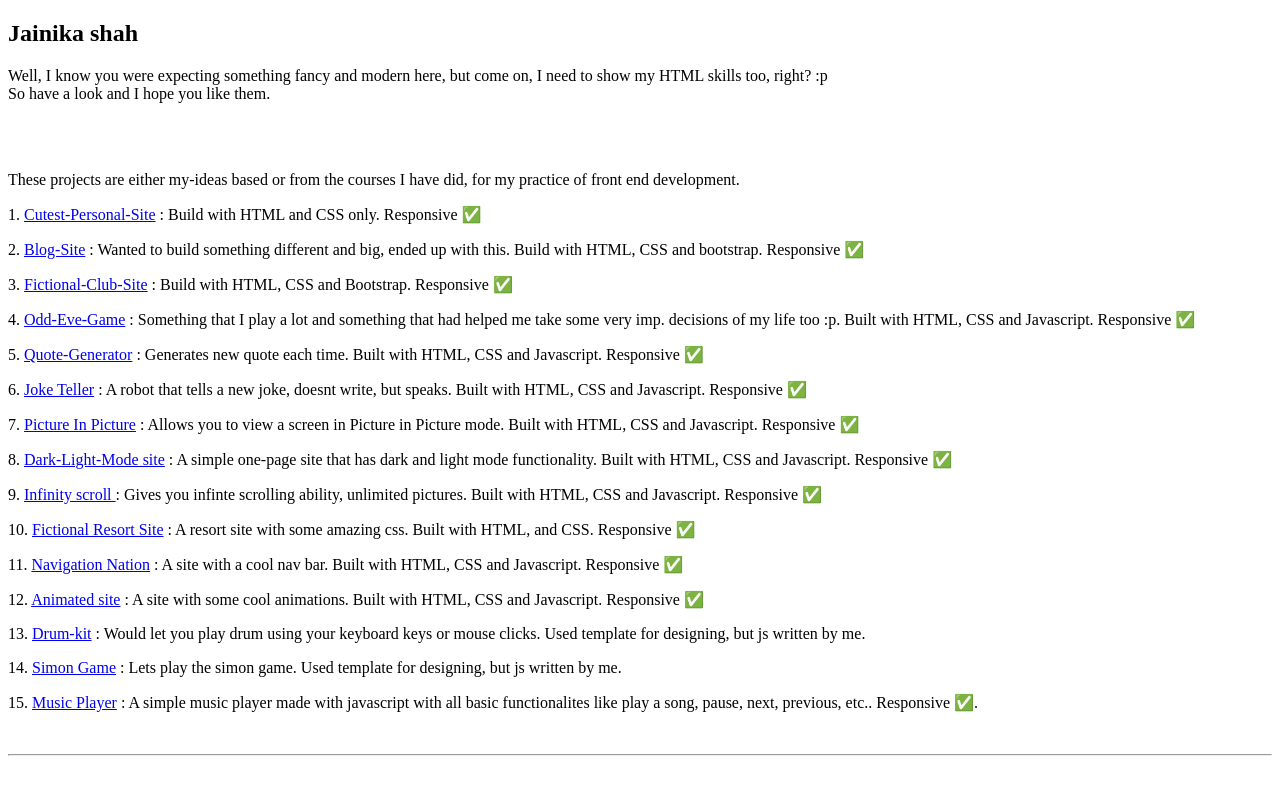
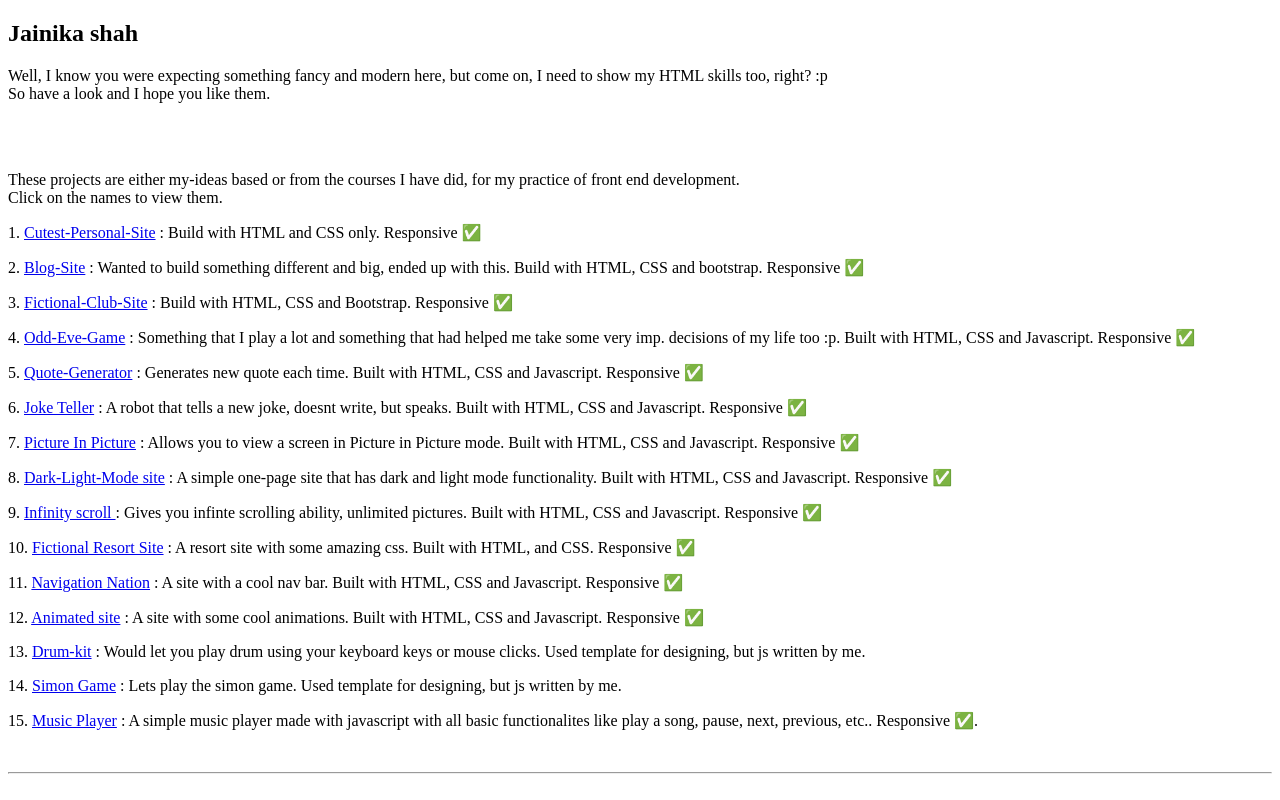
Before and after one commit to Jainika-shah/my-projects, a plain HTML site: page index.html in a window 1280 px wide. Shown: the top 800 px of the page. Drawn offline with Linux system fonts and the light colour scheme.

Commit message:
updating

```diff
--- a/index.html
+++ b/index.html
@@ -9,7 +9,7 @@
 	<h2>Jainika shah</h2>
 	<p> Well, I know you were expecting something fancy and modern here, but come on, I need to show my HTML skills too, right? :p <br>So have a look and I hope you like them.</p><br><br>
 
-	<p>These projects are either my-ideas based or from the courses I have did, for my practice of front end development.</p>
+	<p>These projects are either my-ideas based or from the courses I have did, for my practice of front end development. <br> Click on the names to view them.</p>
 	<p> 1. <a href="https://jainika-shah.github.io/Cutest-Personal-Site"/> Cutest-Personal-Site</a> : Build with HTML and CSS only. Responsive ✅</p>
 
 	<p> 2. <a href="https://jainika-shah.github.io/Blog-Site/">Blog-Site</a> : Wanted to build something different and big, ended up with this. Build with HTML, CSS and bootstrap. Responsive ✅ </p>
@@ -48,5 +48,8 @@
 
 	<h4>Javascript, NodeJS</h4>
 	<p> 2. A todolist app : Not a simple one, but with complete front-end and back-end alongwith a database too. Used <b> HTML, CSS Javascript, NodeJS, ExpressJS, MongoDB, Mongoose.</b></p>
+
+
+	<br><br><footer style="text-align: center;"><p>More cooler projects are on their way. Stay tuned:) <br>copyright &copy; Jainika shah.</p></footer>
 </body>
 </html>
```
